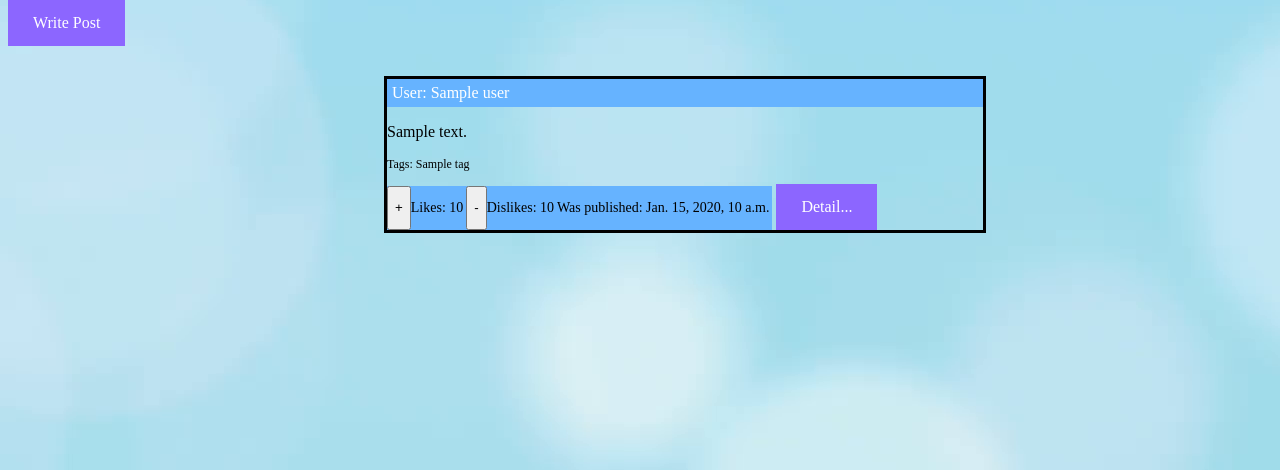
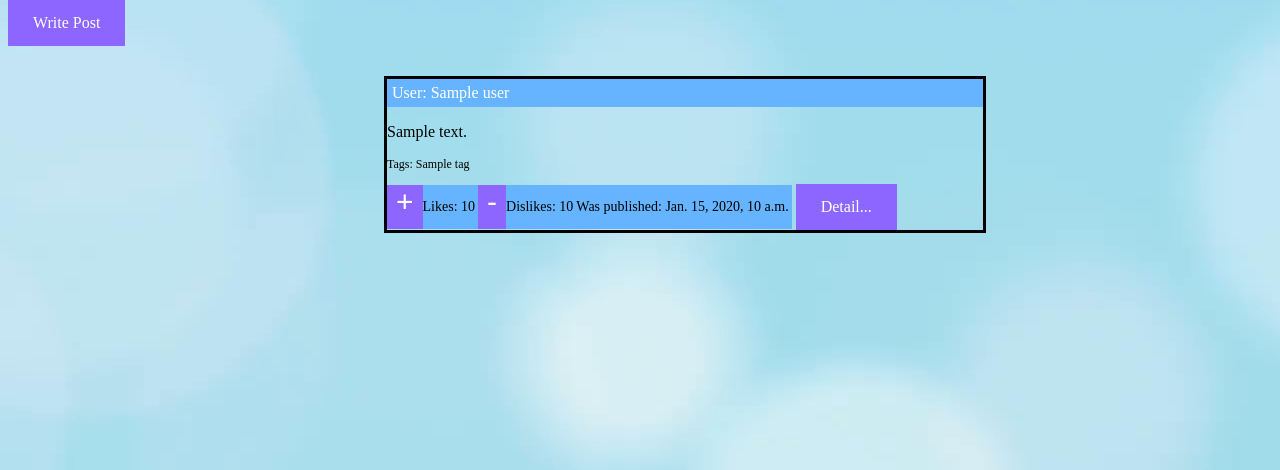
Before and after one commit to altazur/blog, a Django app: template blog/blogapp/templates/blogapp/home.html in a window 1280 px wide. Shown: the part 106-576 px from the top of the page. Run offline with Django 3.2, Linux system fonts and the light colour scheme; a user stored in the database is signed in; tables that the repository leaves empty hold one stand-in row (values such as "Sample post"); the template is opened without the code that fills it: most values are stand-ins (such as "Sample title", 1, 10 or a date in 2020); data that the repository does not hold is empty; some libraries are stand-ins or nearby versions.

Commit message:
Buttons outfit

```diff
--- a/blog/blogapp/static/blogapp/stylesheet.css
+++ b/blog/blogapp/static/blogapp/stylesheet.css
@@ -45,6 +45,17 @@ a.write-post:hover, a.write-post:active{
 	background-color: #d966ff;
 }
 
+.like, .dislike{
+	background-color: #8c66ff;
+	border: none;
+	color: white;
+	padding: 0px 9px 9px;
+	text-align: center;
+	text-decoration: none;
+	display: inline-block;
+	font-size: 30;
+}
+
 .comment{
 	border-style: solid;
 	margin: 10px;
```
